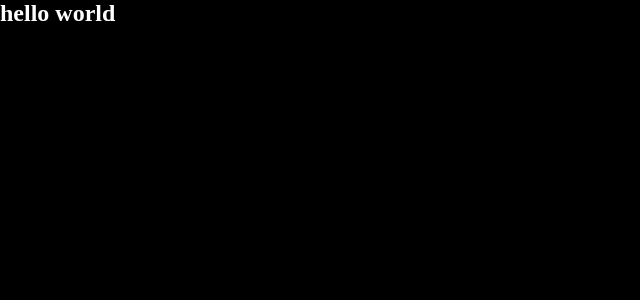
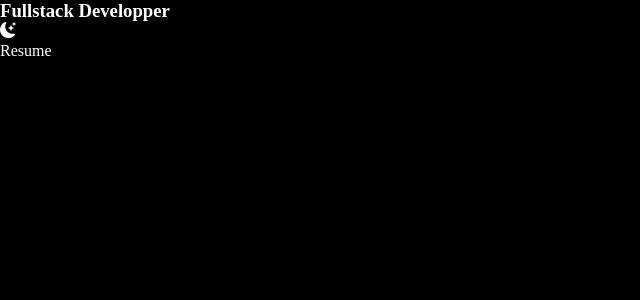
Before and after one commit to EzekielUtshudi/porttfolio-with-tailwind, a Next.js app: page / in a window 1280 px wide. Shown: the top 300 px of the page, without its empty margins (0-640 px from the left). Built offline with nearby package versions, Linux system fonts and the light colour scheme.

Commit message:
add the resume part 1

```diff
--- a/package.json
+++ b/package.json
@@ -21,6 +21,8 @@
     "typescript": "5.0.2"
   },
   "devDependencies": {
+    "autoprefixer": "^10.4.14",
+    "postcss": "^8.4.21",
     "tailwindcss": "^3.2.7"
   }
 }
--- /dev/null
+++ b/postcss.config.js
@@ -0,0 +1,6 @@
+module.exports = {
+  plugins: {
+    tailwindcss: {},
+    autoprefixer: {},
+  },
+}
--- a/src/app/page.tsx
+++ b/src/app/page.tsx
@@ -1,6 +1,7 @@
 // import Image from 'next/image'
 import { Inter } from 'next/font/google'
 import styles from './page.module.css'
+import {BsFillMoonStarsFill} from 'react-icons/bs';
 
 const inter = Inter({ subsets: ['latin'] })
 
@@ -8,8 +9,16 @@ export default function Home() {
   return (
 
     <main >
-      <section className='bg-blue-700'>
-              <h1>hello world</h1>
+      <section className='min-h-screen'>
+          <nav>
+            <h1>Fullstack Developper</h1>
+            <ul>
+              <li>
+                <BsFillMoonStarsFill/>
+              </li>
+              <li><a href='#'>Resume</a></li>
+            </ul>
+          </nav>
       </section>
     </main>
   )
```
Also changed, not shown: 1 other file (tests, documents, lock files or other folders).
